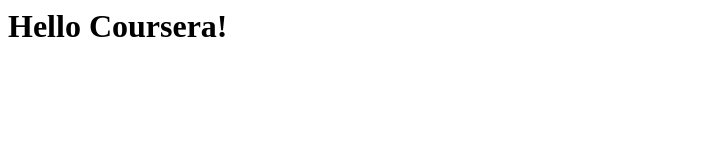
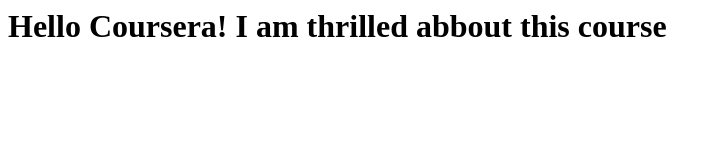
Before and after one commit to MERM86/coursera-angular-test, a plain HTML site: page index.html in a window 1280 px wide. Shown: the whole page, without its empty margins (0-721 px from the left). Drawn offline with Linux system fonts and the light colour scheme.

Commit message:
New change

```diff
--- a/index.html
+++ b/index.html
@@ -4,6 +4,6 @@
     <title>Hello Coursera</title>
   </head>
   <body>
-    <h1>Hello Coursera!</h1>
+    <h1>Hello Coursera!  I am thrilled abbout this course </h1>
   </body>
 </html>
```
